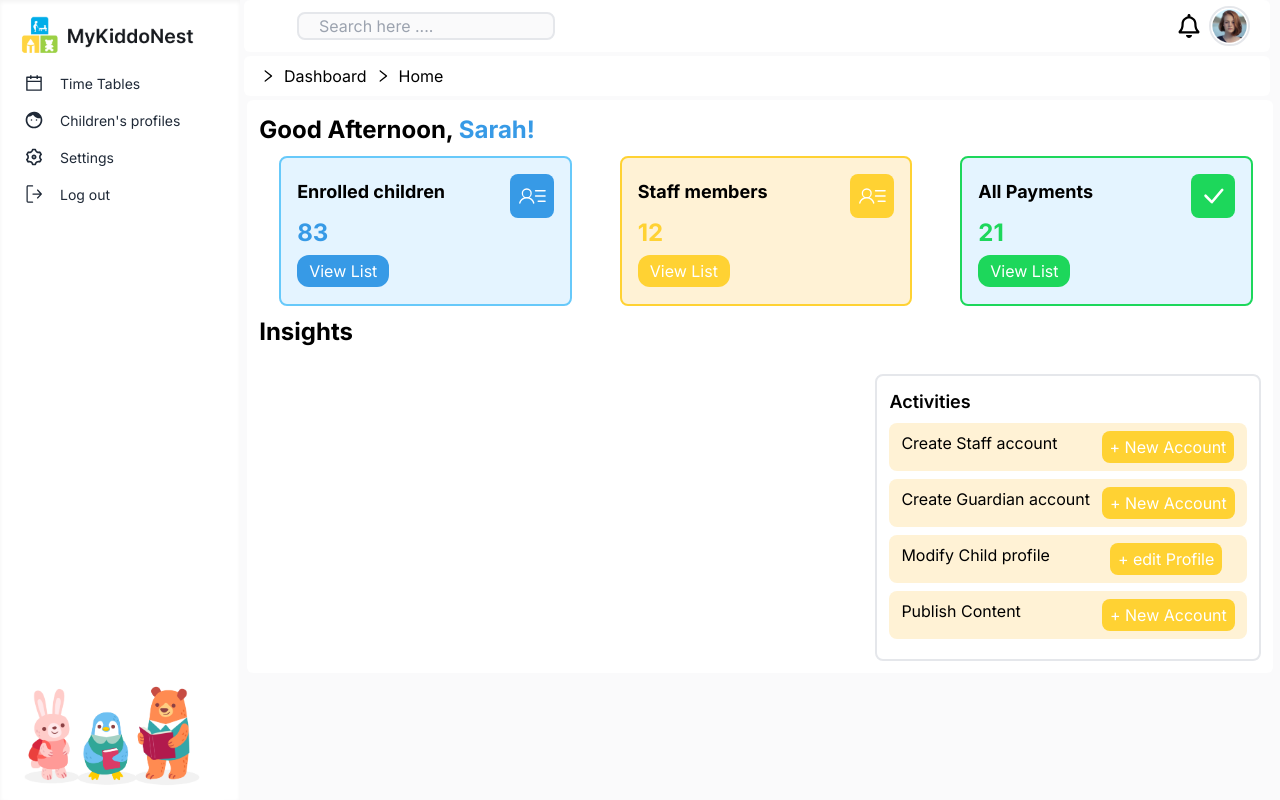
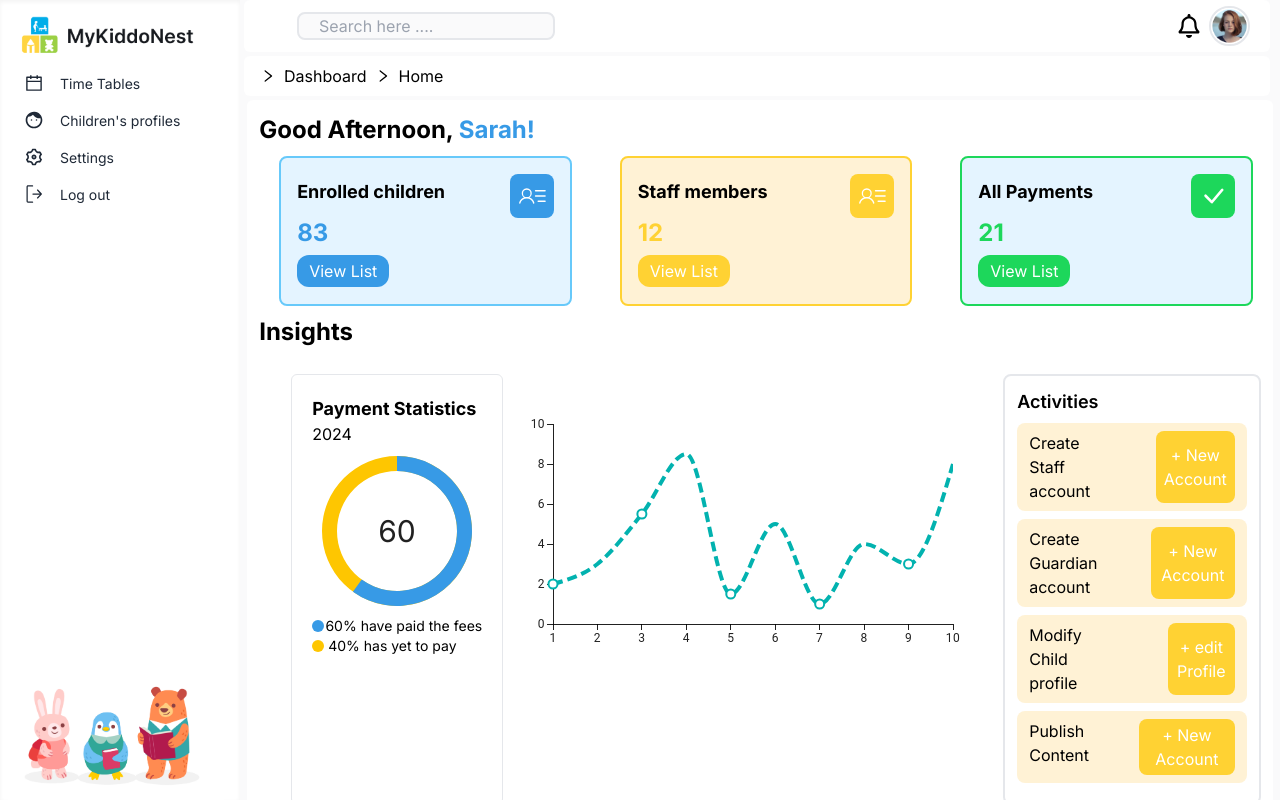
Before and after one commit to ImaneKr/mykiddonestWeb, a Next.js app in the folder website/: page /dashboard/home in a window 1280 px wide. Built offline with nearby package versions, Linux system fonts and the light colour scheme.

Commit message:
ya rabi  hadi talya

```diff
--- a/website/app/dashboard/home/page.tsx
+++ b/website/app/dashboard/home/page.tsx
@@ -1,8 +1,10 @@
+"use client";
 import StatCards from '@/components/ui/StatCards';
 import { PiUserListLight } from "react-icons/pi";
 import { BsCheckLg } from "react-icons/bs";
 import React from 'react'
 import Activities from '@/components/ui/Activities';
+import Charts from '@/components/ui/charts';
 
 const page = () => {
   const userName = ['Sarah'];
@@ -50,7 +52,8 @@ const page = () => {
             boderColor='border-green-40' />
         </div>
         <p className=' bold-24 w-auto pt-2'>Insights</p>
-       <div className='justify-end flex pt-6'>
+        <div className='justify-between flex pt-6'>
+          <Charts />
           <Activities />
         </div>
       </div>
--- /dev/null
+++ b/website/components/ui/charts.tsx
@@ -0,0 +1,66 @@
+
+import { Gauge, gaugeClasses } from '@mui/x-charts/Gauge';
+import { LineChart, lineElementClasses } from '@mui/x-charts/LineChart';
+
+const settings = {
+    width: 170,
+    height: 170,
+    value: 60,
+};
+
+export default function Charts() {
+    return (
+        <div className='flex justify-between'>
+            <div className=' ml-8 p-5 border rounded-md' >
+                <h3 className='bold-18'>Payment Statistics</h3>
+                <p>2024</p>
+                <Gauge
+                    {...settings}
+                    cornerRadius="0%"
+                    sx={(theme) => ({
+                        [`& .${gaugeClasses.valueText}`]: {
+                            fontSize: 30,
+                        },
+                        [`& .${gaugeClasses.valueArc}`]: {
+                            fill: '#379AE6',
+                        },
+                        [`& .${gaugeClasses.referenceArc}`]: {
+                            fill: '#FEC601',
+                        },
+                    })}
+                />
+                <div className='flex justify-between'>
+                    <div className='w-3 h-3 rounded-full bg-blue-90 mt-1' />
+                    <p className='text-sm'>{settings.value}% have paid the fees </p>
+                </div>
+                <div className='flex gap-1'>
+                    <div className='w-3 h-3 rounded-full bg-yellow-50 mt-1' />
+                    <p className='text-sm'>40% has yet to pay </p>
+                </div>
+            </div>
+            <div>
+                <LineChart
+                    xAxis={[{ data: [1, 2, 3, 4, 5, 6, 7, 8, 9, 10] }]}
+                    series={[
+                        {
+                            data: [2, 3, 5.5, 8.5, 1.5, 5, 1, 4, 3, 8],
+                            showMark: ({ index }) => index % 2 === 0,
+                        },
+                    ]}
+                    width={500}
+                    height={300}
+                    sx={(theme) => ({
+                        '& .MuiLineElement-root': {
+                            strokeDasharray: '10 5',
+                            strokeWidth: 4,
+                        },
+                        '& .MuiAreaElement-series-Germany': {
+                            fill: "#",
+                        },
+                    })}
+                />
+            </div>
+        </div>
+
+    );
+}
--- a/website/package.json
+++ b/website/package.json
@@ -17,6 +17,7 @@
     "@fullcalendar/timegrid": "^6.1.11",
     "@headlessui/react": "^1.7.19",
     "@mui/material": "^5.15.15",
+    "@mui/x-charts": "^7.5.0",
     "@mui/x-data-grid": "^7.2.0",
     "axios": "^1.6.8",
     "dayjs": "^1.11.10",
```
Also changed, not shown: 1 other file (tests, documents, lock files or other folders). Lines whose indentation alone changed are shown as unchanged.
